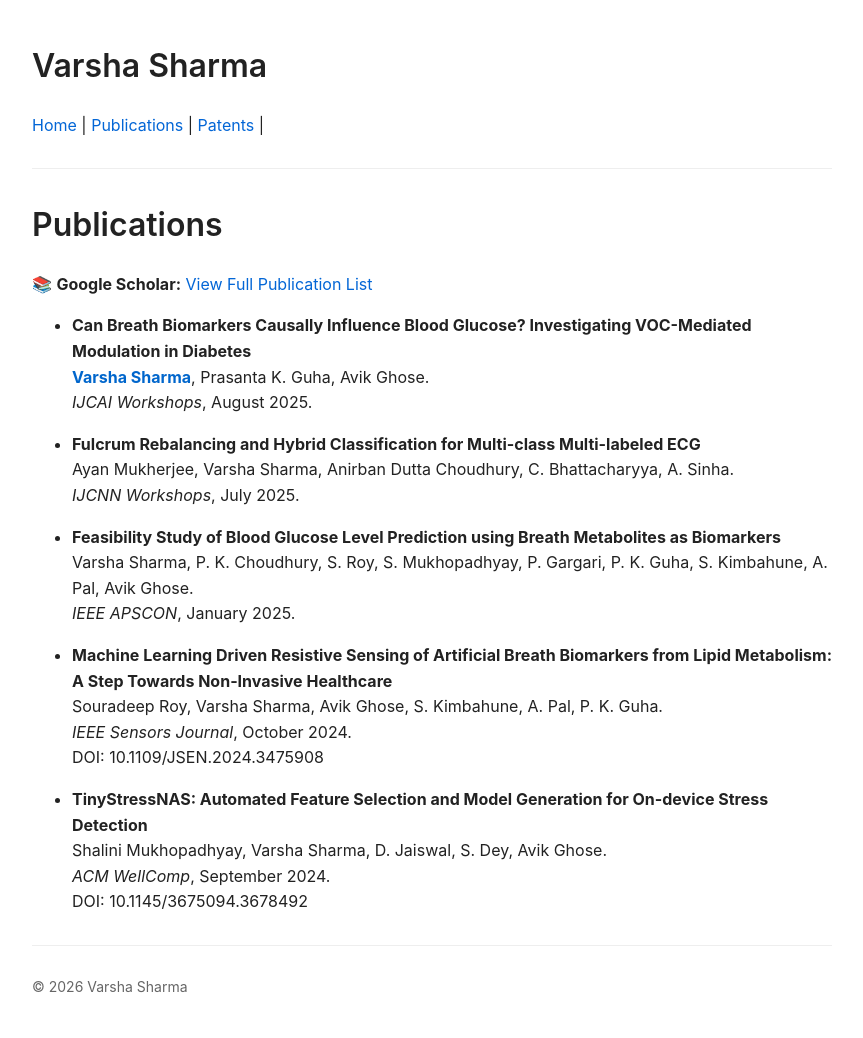
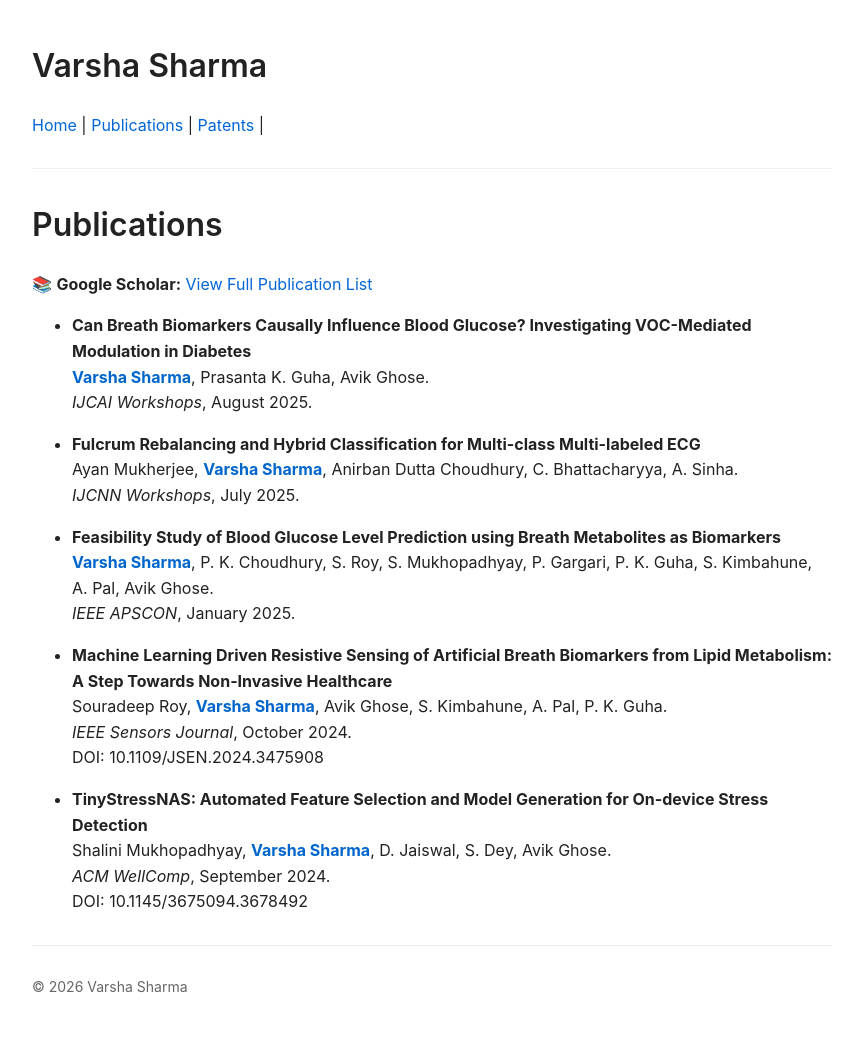
Before and after one commit to shavarsha/shavarsha.github.io, a Jekyll site: the page built from publications.md, in a window 1280 px wide. Shown: the whole page, without its empty margins (208-1071 px from the left). Built offline with Jekyll 4.4.1, drawn with Linux system fonts in a browser that asks for light colours.

Commit message:
Update publications.md

```diff
--- a/publications.md
+++ b/publications.md
@@ -13,19 +13,19 @@ title: Publications
   *IJCAI Workshops*, August 2025.
 
 * **Fulcrum Rebalancing and Hybrid Classification for Multi-class Multi-labeled ECG**<br>
-  Ayan Mukherjee,  Varsha Sharma, Anirban Dutta Choudhury, C. Bhattacharyya, A. Sinha.<br>
+  Ayan Mukherjee,  <span style="color:#0066cc;"><strong>Varsha Sharma</strong></span>, Anirban Dutta Choudhury, C. Bhattacharyya, A. Sinha.<br>
   *IJCNN Workshops*, July 2025.
 
 * **Feasibility Study of Blood Glucose Level Prediction using Breath Metabolites as Biomarkers**<br>
-  Varsha Sharma, P. K. Choudhury, S. Roy, S. Mukhopadhyay, P. Gargari, P. K. Guha, S. Kimbahune, A. Pal, Avik Ghose.<br>
+  <span style="color:#0066cc;"><strong>Varsha Sharma</strong></span>, P. K. Choudhury, S. Roy, S. Mukhopadhyay, P. Gargari, P. K. Guha, S. Kimbahune, A. Pal, Avik Ghose.<br>
   *IEEE APSCON*, January 2025.
 
 * **Machine Learning Driven Resistive Sensing of Artificial Breath Biomarkers from Lipid Metabolism: A Step Towards Non-Invasive Healthcare**<br>
-  Souradeep Roy, Varsha Sharma, Avik Ghose, S. Kimbahune, A. Pal, P. K. Guha.<br>
+  Souradeep Roy, <span style="color:#0066cc;"><strong>Varsha Sharma</strong></span>, Avik Ghose, S. Kimbahune, A. Pal, P. K. Guha.<br>
   *IEEE Sensors Journal*, October 2024.<br>
   DOI: 10.1109/JSEN.2024.3475908
 
 * **TinyStressNAS: Automated Feature Selection and Model Generation for On-device Stress Detection**<br>
-  Shalini Mukhopadhyay, Varsha Sharma, D. Jaiswal, S. Dey, Avik Ghose.<br>
+  Shalini Mukhopadhyay, <span style="color:#0066cc;"><strong>Varsha Sharma</strong></span>, D. Jaiswal, S. Dey, Avik Ghose.<br>
   *ACM WellComp*, September 2024.<br>
   DOI: 10.1145/3675094.3678492
```
